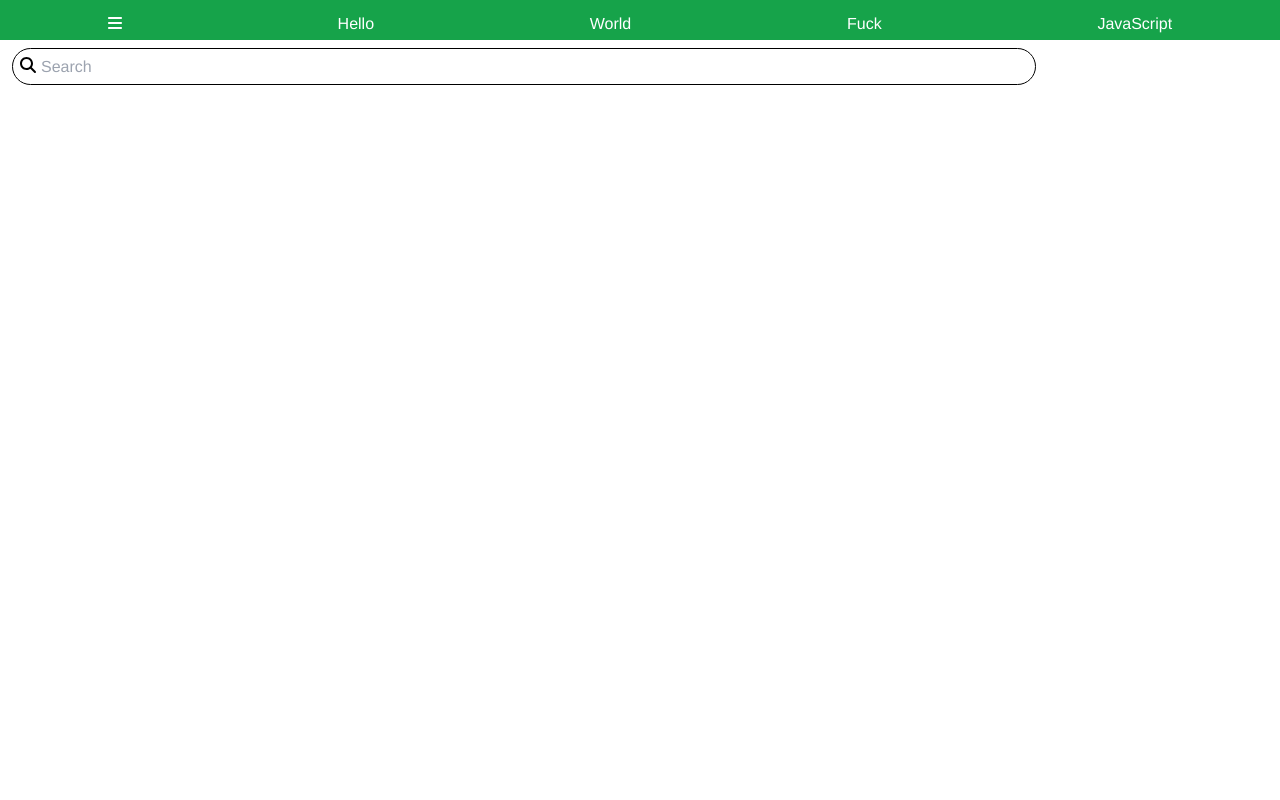
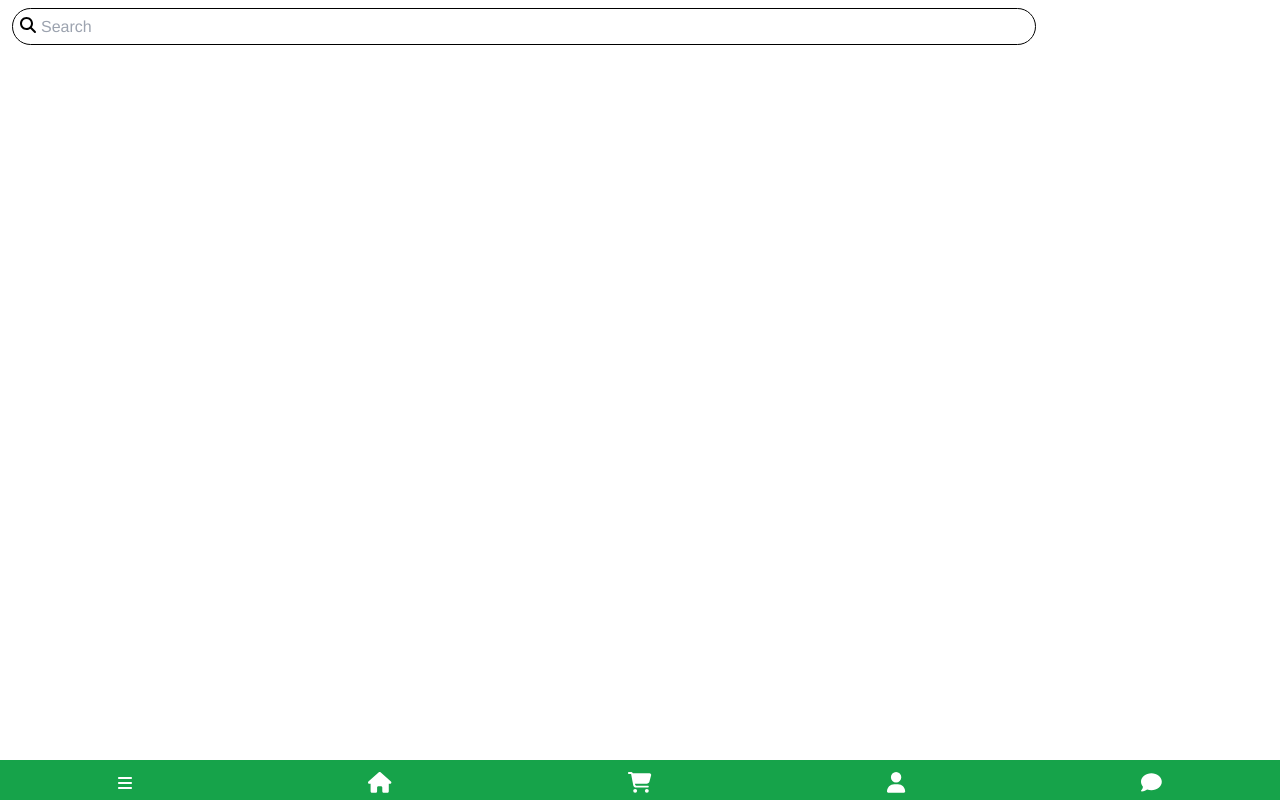
Before and after one commit to michaelchristwin/Bazaar, a Next.js app: page /home in a window 1280 px wide. Built offline with nearby package versions, Linux system fonts and the light colour scheme.

Commit message:
Added font awesome

```diff
--- a/pages/home.tsx
+++ b/pages/home.tsx
@@ -1,23 +1,36 @@
 import { FontAwesomeIcon } from "@fortawesome/react-fontawesome";
 import { faMagnifyingGlass } from "@fortawesome/free-solid-svg-icons";
 import { faBars } from "@fortawesome/free-solid-svg-icons";
+import {
+  faUser,
+  faHouse,
+  faCartShopping,
+  faComment,
+} from "@fortawesome/free-solid-svg-icons";
 import Link from "next/link";
 
 function Home(): JSX.Element {
   return (
-    <main>
-      <nav className="bg-green-600 flex justify-around text-white h-10 align-middle pt-3">
+    <main className=" relative">
+      <nav className="bg-green-600 flex justify-around text-white h-10 align-middle pt-3 fixed w-full bottom-0">
+        <Link href={"/"}>
+          <FontAwesomeIcon icon={faBars} style={{ fontSize: "1rem" }} />
+        </Link>
+        <Link href={"/"}>
+          <FontAwesomeIcon icon={faHouse} style={{ fontSize: "1.3rem" }} />
+        </Link>
         <Link href={"/"}>
           <FontAwesomeIcon
-            icon={faBars}
-            style={{ fontSize: "1rem" }}
-            className=""
+            icon={faCartShopping}
+            style={{ fontSize: "1.3rem" }}
           />
         </Link>
-        <Link href={"/"}>Hello</Link>
-        <Link href={"/"}>World</Link>
-        <Link href={"/"}>Fuck</Link>
-        <Link href={"/"}>JavaScript</Link>
+        <Link href={"/"}>
+          <FontAwesomeIcon icon={faUser} style={{ fontSize: "1.3rem" }} />
+        </Link>
+        <Link href={"/"}>
+          <FontAwesomeIcon icon={faComment} style={{ fontSize: "1.3rem" }} />
+        </Link>
       </nav>
       <div className="relative">
         <input
```
